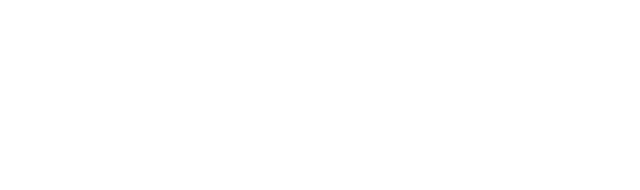
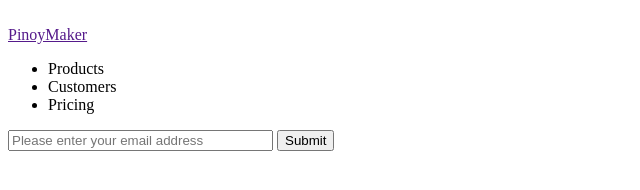
Before and after one commit to darwinvelasquez/freecodecamp-product-landing-page, a plain HTML site: page index.html in a window 1280 px wide. Shown: the whole page, without its empty margins (0-640 px from the left). Drawn offline with Linux system fonts and the light colour scheme.

Commit message:
update index.html file

```diff
--- a/index.html
+++ b/index.html
@@ -4,9 +4,34 @@
   <meta charset="UTF-8">
   <meta http-equiv="X-UA-Compatible" content="IE=edge">
   <meta name="viewport" content="width=device-width, initial-scale=1.0">
-  <title>Document</title>
+  <title>Product Landing Page</title>
 </head>
 <body>
+  <div>
+    <header id="header">
+      <img id="header-img">
+      <nav id="nav-bar">
+        <a href="">PinoyMaker</a>
+        <ul>
+          <li class="nav-link">Products</li>
+          <li class="nav-link">Customers</li>
+          <li class="nav-link">Pricing</li>
+        </ul>
+      </nav>
+      <div id="video">
 
+      </div>
+      <div>
+        <form id="form">
+          <input id="email" type="email" placeholder="Please enter your email address" size="30" required>
+          <input type="submit" id="submit">
+
+        </form>
+      </div>
+
+    </header>
+  </div>
+
+<script src="https://cdn.freecodecamp.org/testable-projects-fcc/v1/bundle.js"></script>
 </body>
 </html>
```
